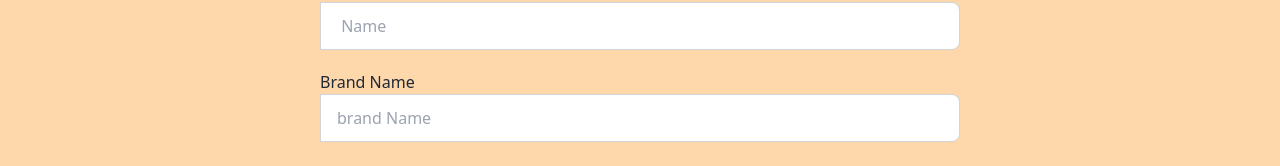
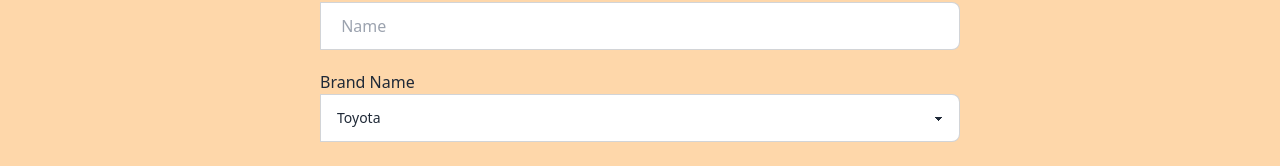
Before and after one commit to priom121/assignment-10, a React (Vite) app: page /addProDucts in a window 1280 px wide. Shown: the part 347-513 px from the top of the page. Built offline with nearby package versions, Linux system fonts and the light colour scheme; no server answers; sample sign-in values are in the browser's storage.

Commit message:
allcards data updated done

```diff
--- a/src/Pages/AddProDucts.jsx
+++ b/src/Pages/AddProDucts.jsx
@@ -45,6 +45,13 @@
   .then(res=>res.json())
   .then(data=>{
     console.log(data);
+       if(data.insertedID){
+      Swal.fire({
+        icon: 'success',
+        title: 'success',
+        text: ' user added successfully',
+      })
+    }
   })
 
 }
@@ -71,9 +78,19 @@
         </div>
         <div className="w-1/2 mx-auto mt-5 ">
         <span className="label-text text-base">Brand Name</span>
-        <label className="input-group">
-       <input type="text" placeholder="brand Name" name="brand" className="input input-bordered w-full" />
+        <label className="input-group  ">
+        <select placeholder="brand Name" name="brand"
+         className="w-full select select-bordered  ">
+            <option selected>Toyota</option>
+            <option>Ford</option>
+            <option>BMW</option>
+            <option>Mercedes-Benz</option>
+            <option>Tesla</option>
+            <option>Honda</option>
+</select>
+       {/* <input type="text" placeholder="brand Name" name="brand" className="input input-bordered w-full" /> */}
         </label>
+
         </div>
         <div className="w-1/2 mx-auto mt-5 ">
         <span className="label-text text-base">Type</span>
--- a/src/Pages/AllCards.jsx
+++ b/src/Pages/AllCards.jsx
@@ -3,7 +3,7 @@
 
 
 const AllCards = ({automotive}) => {
-const {_id,photo,brand} = automotive
+ const {_id,photo,brand} = automotive;
  return (
  <div>
   <Link to='/details'>
--- a/src/Pages/FeedBack.jsx
+++ b/src/Pages/FeedBack.jsx
@@ -5,12 +5,12 @@
  <div className="py-10 border">
      <h2 className="text-orange-500 text-3xl text-center font-bold">
     CUSTOMER FEEDBACK</h2>
-<div className="flex justify-evenly max-w-screen-xl mx-auto">
+<div className="md:flex justify-evenly max-w-screen-xl mx-auto">
 <div className="card w-72 shadow-xl mb-5">
   <div className="card-body items-center text-center ">
    <img src={author1}></img>
-   <p className='text-orange-600 font-bold'>California</p>
   <h3 className="text-orange-500 text-3xl">jimmy marco</h3>
+  <p className='text-orange-600 font-bold'>California</p>
    <p>they have got my project with the competation with highly skilled.
     well organized and experienced teams professional mates pashing
    </p>
@@ -19,8 +19,8 @@
     <div className="card w-72 shadow-xl mb-5">
   <div className="card-body items-center text-center ">
   <img src={author2}></img>
+  <h3 className="text-orange-500 text-3xl">Vendana zoe</h3>
   <p className='text-orange-600 font-bold'>Los Angels</p>
-  <h3 className="text-orange-500 text-3xl">Vendana zoe</h3>
    <p>
     How this mistaken ideas denouncing pleasure and pain was born and will
     give you complete account the system expound great.
--- a/src/Pages/Home.jsx
+++ b/src/Pages/Home.jsx
@@ -14,8 +14,8 @@
       <div
        className="max-w-screen-xl mx-auto grid py-20 grid-cols-1 md:grid-cols-2 lg:grid-cols-3 gap-5 ">
         {
-          autoMotives.map(automotive=><AllCards key={automotive._id} automotive={automotive}>
-
+          autoMotives.map(automotive=><AllCards
+           key={automotive._id} automotive={automotive}>
           </AllCards>)
         }
         </div>
```
